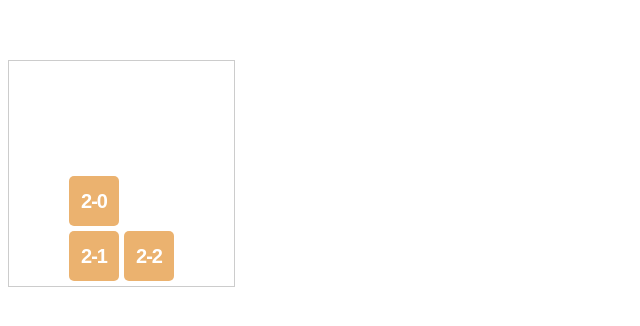
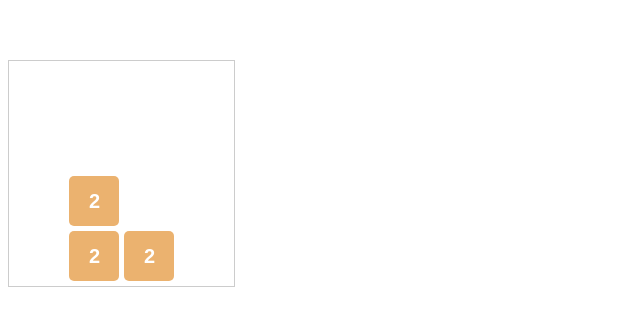
Before and after one commit to loij86/vue2048, a Vue app: page / in a window 1280 px wide. Shown: the top 326 px of the page, without its empty margins (0-640 px from the left). Built offline with nearby package versions, Linux system fonts and the light colour scheme.

Commit message:
棋盘处理成功

```diff
--- a/src/components/Hello.vue
+++ b/src/components/Hello.vue
@@ -1,7 +1,7 @@
 <template>
   <div class="hello">
     <div class="board">
-      <span v-for="(val,key) in initial_board " v-if="val" :key="val.id" :class="key+' value'+tile_value(val)">{{tile_value(val)+"-"+val.id}}</span>
+      <span v-for="(val,key) in initial_board " v-if="val" :key="val.id" :class="key+' value'+tile_value(val)">{{tile_value(val)}}</span>
     </div>
   </div>
 </template>
@@ -151,7 +151,9 @@
       keyHandler(e){
         if(this.directions[e.keyCode]
           && this.setBoard(this.fold_board(this.initial_board, this.directions[e.keyCode]))){
-
+          setTimeout(function(){
+                        this.setBoard(this.addTile(this.initial_board));
+                    }.bind(this), 100);
         }
       },
       /*添加棋子*/
@@ -207,7 +209,7 @@
     padding-top:14px;
     background-color:#ebe76f;
     border-radius: 5px;
-    transition: all 1000ms linear;
+    transition: all 100ms linear;
   }
   .a1, .b1, .c1, .d1{ left:5px; }
   .a2, .b2, .c2, .d2{ left:60px; }
```
